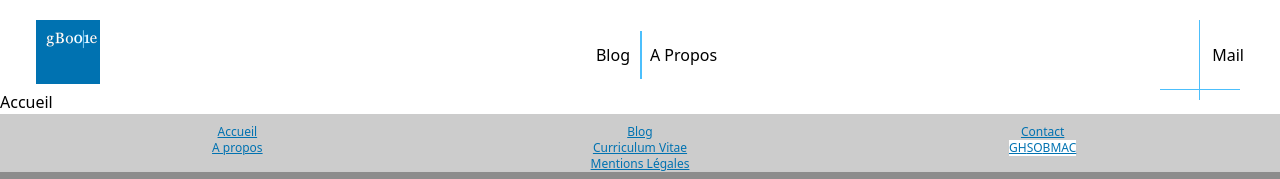
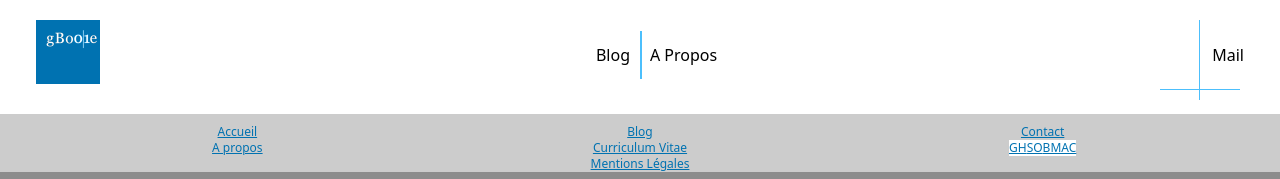
Before and after one commit to gBoole01/g-boole-01, a Next.js app: page / in a window 1280 px wide. Shown: the top 179 px of the page. Built offline with nearby package versions, Linux system fonts and the light colour scheme.

Commit message:
feat: change h1 color

```diff
--- a/src/pages/index.tsx
+++ b/src/pages/index.tsx
@@ -3,7 +3,7 @@ import Layout from '../components/layout';
 
 const Home: NextPage = () => (
     <Layout>
-      <h1>Accueil</h1>
+      <h1 className="text-white">gBoole01</h1>
     </Layout>
   )
 
```
